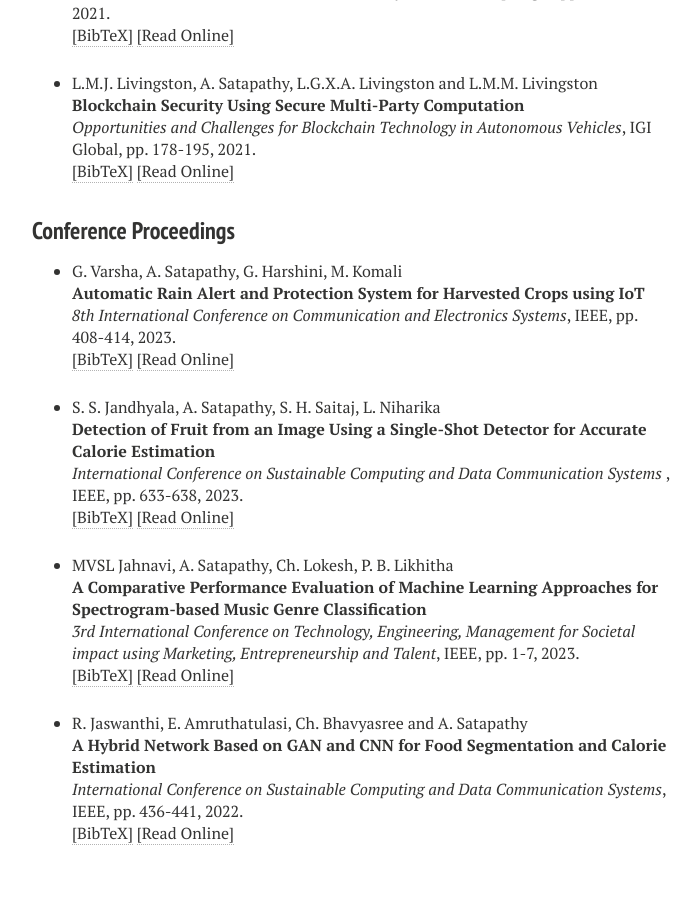
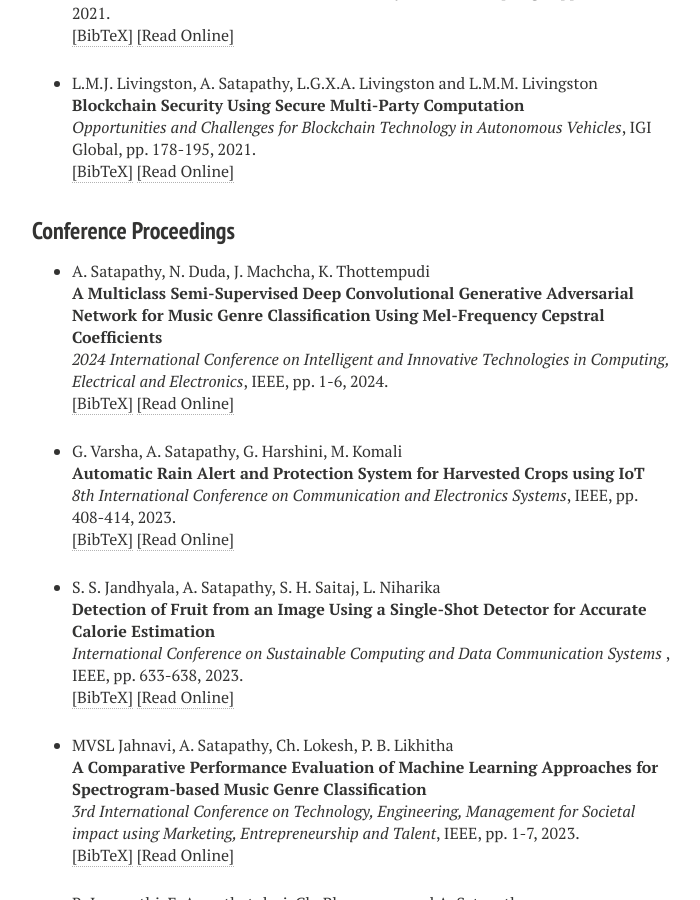
Before and after one commit to ashutoshsatapathy1990/ashutoshsatapathy1990.github.io, a Jekyll site: the page built from publications.md, in a window 1280 px wide and 900 px high, scrolled down 1957 px. Shown: the whole window, without its empty margins (288-988 px from the left). Built offline with Jekyll 4.4.1, drawn with Linux system fonts in a browser that asks for light colours; nearby versions of some CDN libraries.

Commit message:
Update publications.html

```diff
--- a/_layouts/publications.html
+++ b/_layouts/publications.html
@@ -443,7 +443,31 @@ pp. 178-195,
 
 <h3 style="margin-bottom:0px;padding-top:10px;">Conference Proceedings</h3>
 <ul class="biblist">
+<!-- Item: satapathy2024multiclass -->
+<li ><p>
+A. Satapathy, N. Duda, J. Machcha, K. Thottempudi
+<br><b>A Multiclass Semi-Supervised Deep Convolutional Generative Adversarial Network for Music Genre Classification Using Mel-Frequency Cepstral Coefficients</b><br>
+<i>2024 International Conference on Intelligent and Innovative Technologies in Computing, Electrical and Electronics</i>,
+IEEE,
+pp. 1-6,
+2024.
+<br />
+<a href="javascript:toggleBibtex('satapathy2024multiclass')">[BibTeX]</a>
+<a href= "https://ieeexplore.ieee.org/abstract/document/10467652" target="_blank">[Read Online]</a>
+</p>
+<div id="bib_satapathy2024multiclass" class="bibtex noshow">
+<pre>
+@inproceedings{satapathy2024multiclass,
+  title={A Multiclass Semi-Supervised Deep Convolutional Generative Adversarial Network for Music Genre Classification Using Mel-Frequency Cepstral Coefficients},
+  author={Satapathy, Ashutosh and Duda, Neelima and Machcha, Jaswanthi and Thottempudi, Kokila},
+  booktitle={2024 International Conference on Intelligent and Innovative Technologies in Computing, Electrical and Electronics (IITCEE)},
+  pages={1--6},
+  year={2024},
+  organization={IEEE}
+}
+</pre></div>
 
+</li>
 <!-- Item: varsha2023automatic -->
 <li ><p>
 G. Varsha, A. Satapathy, G. Harshini, M. Komali
```
